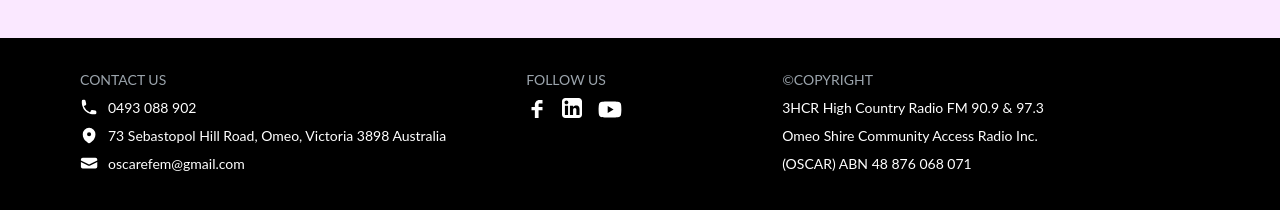
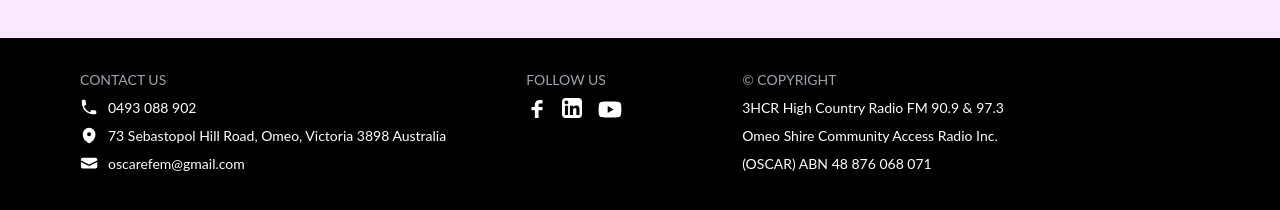
Before and after one commit to partyVic/3hrc, a React (Create React App) app in the folder client/: page / in a window 1280 px wide. Shown: the part 1194-1404 px from the top of the page. Built offline with nearby package versions, Linux system fonts and the light colour scheme; no server answers.

Commit message:
some changes

```diff
--- a/client/src/components/Footer.js
+++ b/client/src/components/Footer.js
@@ -48,8 +48,8 @@ const Footer = () => {
         </div>
       </div>
 
-      <div className=' font-lato text-sm ml-20 mr-10 mt-8'>
-        <h4 className='text-[#9ba4ac]'>&copy;COPYRIGHT</h4>
+      <div className=' font-lato text-sm mr-20 ml-10 mt-8'>
+        <h4 className='text-[#9ba4ac]'>&copy;&nbsp;COPYRIGHT</h4>
         <div className='text-white mt-2'>
           <p className='mb-2'>3HCR High Country Radio FM 90.9 & 97.3</p>
           <p className='mb-2'>Omeo Shire Community Access Radio Inc.</p>
```
